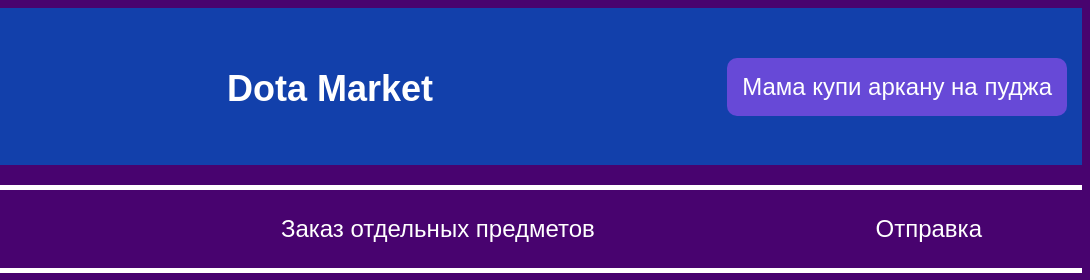
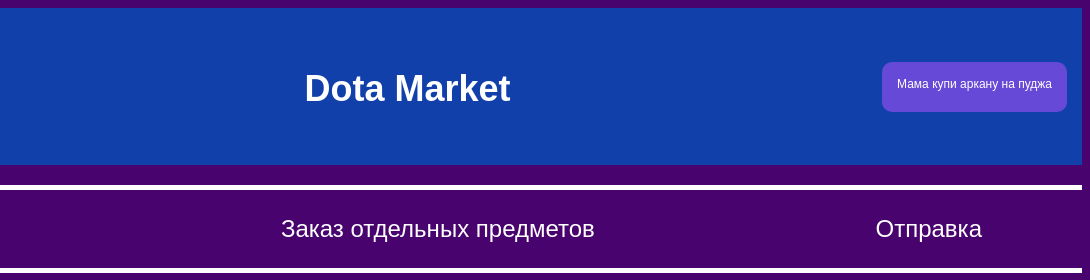
Before and after one commit to L1ntex/dota-market, a plain HTML site: page index.html in a window 1280 px wide. Shown: the top 280 px of the page, 190-1280 px from the left. Drawn offline with Linux system fonts and the light colour scheme.

Commit message:
Update style.css

```diff
--- a/style.css
+++ b/style.css
@@ -17,9 +17,10 @@ header {
     color: rgb(255, 255, 255);
     text-decoration: none;
     padding: 15px;
-    font-size: 24px;
+    font-size: 12px;
     border-radius: 10px;
     display: block;
+    height: 20px
 }
 
 
@@ -105,4 +106,8 @@ footer {
 }
 .button:hover{
     background-color: purple
+
 }
+.nav-link:hover{
+    background-color: black
+}
```
